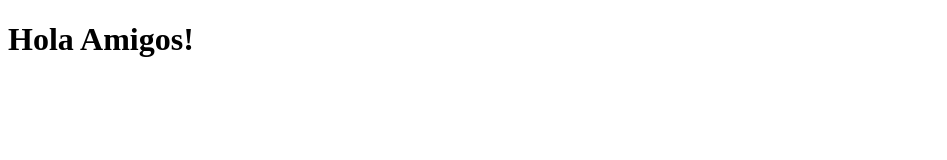
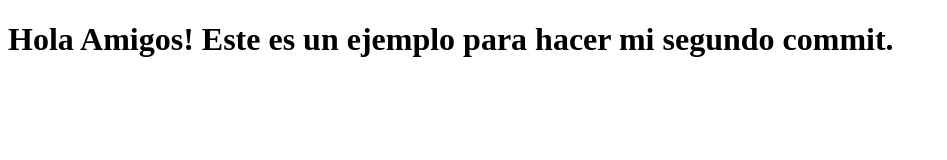
Before and after one commit to doryamcguire/doryamcguire.github.io, a plain HTML site: page index.html in a window 1280 px wide. Shown: the whole page, without its empty margins (0-947 px from the left). Drawn offline with Linux system fonts and the light colour scheme.

Commit message:
Small addition to make the second commit.

```diff
--- a/index.html
+++ b/index.html
@@ -6,6 +6,6 @@
 	<title>Hello Friends!</title>
 </head>
 <body>
-<h1>Hola Amigos!</h1>
+<h1>Hola Amigos! Este es un ejemplo para hacer mi segundo commit.</h1>
 </body>
 </html>
```
